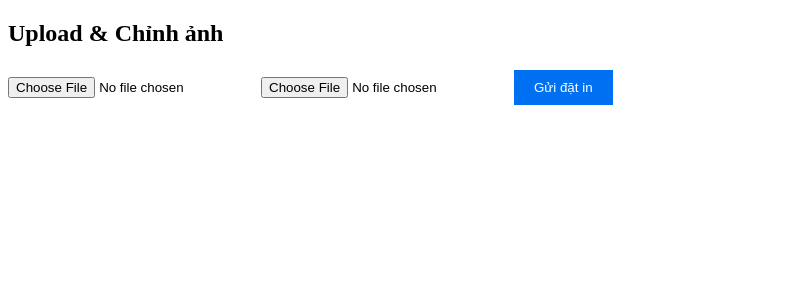
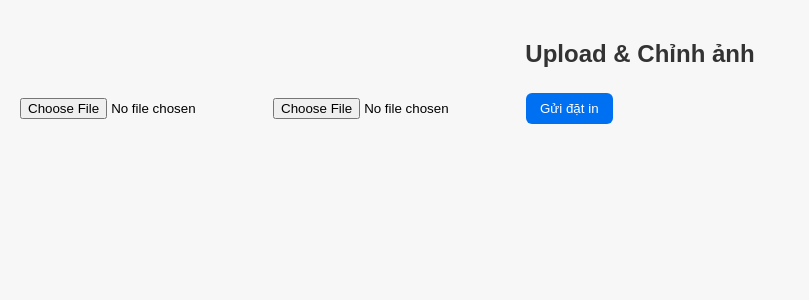
Before and after one commit to vuhao0845/photo-print-customizer, a Next.js app in the folder photo-print-customizer-repo/: page /photo-customizer in a window 1280 px wide. Shown: the top 300 px of the page, without its empty margins (0-809 px from the left). Built offline with nearby package versions, Linux system fonts and the light colour scheme.

Commit message:
Update globals.css

```diff
--- a/photo-print-customizer-repo/styles/globals.css
+++ b/photo-print-customizer-repo/styles/globals.css
@@ -1,18 +1,32 @@
+body {
+  font-family: Arial, sans-serif;
+  background: #f7f7f7;
+  margin: 0;
+  padding: 20px;
+}
+
+h2 {
+  text-align: center;
+  color: #333;
+}
+
 .container {
   max-width: 900px;
   margin: 0 auto;
   background: #fff;
   padding: 20px;
   border-radius: 12px;
-  box-shadow: 0 2px 6px rgba(0, 0, 0, 0.1);
+  box-shadow: 0 2px 6px rgba(0,0,0,0.1);
 }
 
 button {
   background-color: #0070f3;
   color: white;
   border: none;
-  padding: 10px 20px;
+  border-radius: 6px;
+  padding: 8px 14px;
   cursor: pointer;
+  transition: background 0.3s;
 }
 
 button:hover {
@@ -23,12 +37,3 @@ input[type="file"] {
   margin-top: 10px;
   margin-bottom: 20px;
 }
-
-.frame {
-  cursor: pointer;
-  margin: 10px;
-}
-.frame img {
-  width: 100px;
-  height: 100px;
-}
```
